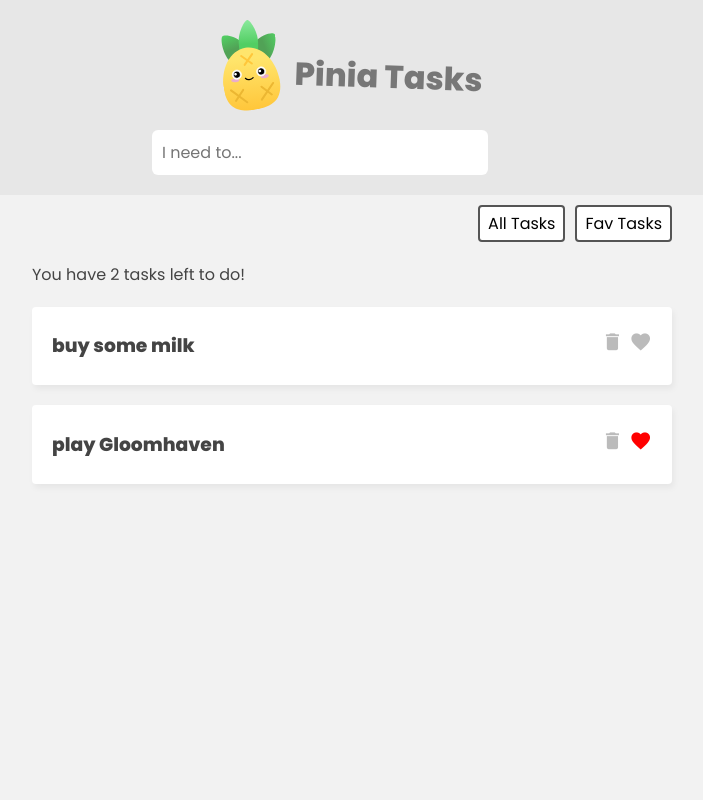
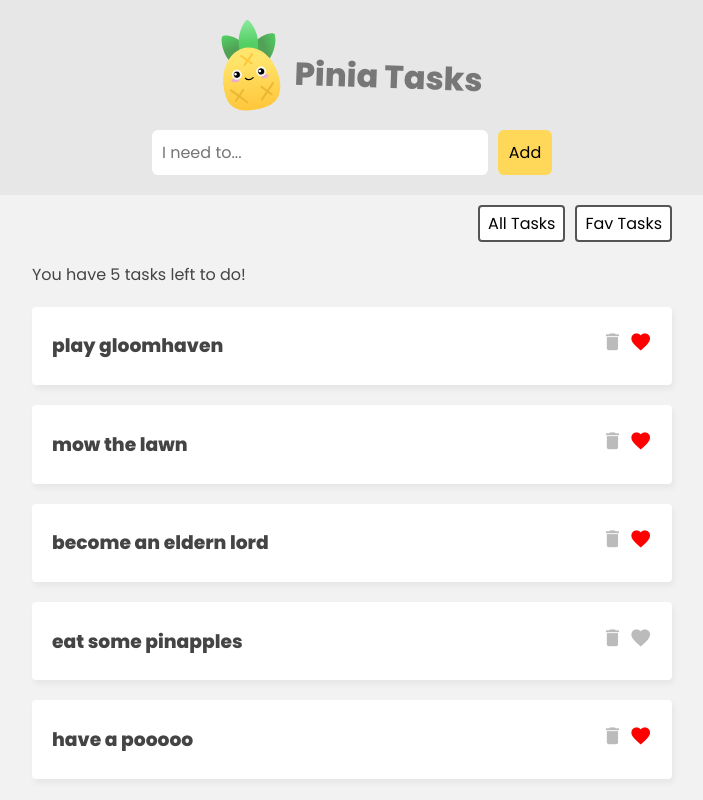
Before and after one commit to smartDailyJohnny/pinia-practice, a Vue app: page / in a window 1280 px wide. Shown: the whole page, without its empty margins (288-991 px from the left). Built offline with nearby package versions, Linux system fonts and the light colour scheme; data requests are answered from the project's data file.

Commit message:
started json server

```diff
--- /dev/null
+++ b/data/db.json
@@ -0,0 +1,29 @@
+{
+    "tasks": [
+      {
+        "id": 1,
+        "title": "play gloomhaven",
+        "isFav": true
+      },
+      {
+        "id": 2,
+        "title": "mow the lawn",
+        "isFav": true
+      },
+      {
+        "title": "become an eldern lord",
+        "isFav": true,
+        "id": 3
+      },
+      {
+        "title": "eat some pinapples",
+        "isFav": false,
+        "id": 4
+      },
+      {
+        "title": "have a pooooo",
+        "isFav": true,
+        "id": 562070
+      }
+    ]
+  }
--- a/src/App.vue
+++ b/src/App.vue
@@ -11,6 +11,8 @@
 const setFilter = (val) => {
   filter.value = val
 }
+// store actions =================
+taskStore.getTasks()
 </script>
 
 <template>
@@ -32,6 +34,9 @@
       <button @click="setFilter('favs')">Fav Tasks</button>
     </nav>
 
+    <!-- loading -->
+    <div class="loading" v-if="taskStore.isLoading">Loading tasks...</div>
+
     <!-- task list -->
     <div class="task-list" v-if="filter === 'all'">
       <p>You have {{ taskStore.totalCount }} tasks left to do!</p>
--- a/src/components/TaskForm.vue
+++ b/src/components/TaskForm.vue
@@ -21,5 +21,6 @@
 <template>
     <form @submit.prevent="handleSubmit">
         <input type="text" placeholder="I need to..." v-model="newTask">
+        <button>Add</button>
     </form>
 </template>
--- a/src/stores/TaskStore.js
+++ b/src/stores/TaskStore.js
@@ -2,10 +2,8 @@
 
 export const useTaskStore = defineStore('taskStore', {
     state: () => ({
-        tasks: [
-            { id: 1, title: "buy some milk", isFav: false },
-            { id: 2, title: "play Gloomhaven", isFav: true }
-        ]
+        tasks: [],
+        isLoading: false
     }),
     getters: {
         favs() {
@@ -20,6 +18,17 @@
         }
     },
     actions: {
+        // async actions
+        async getTasks() {
+            this.isLoading = true
+
+            const res = await fetch('http://localhost:3000/tasks')
+            const data = await res.json()
+            this.tasks = data
+
+            this.isLoading = false
+        },
+        // others
         addTask(task) {
             this.tasks.push(task)
         },
```
